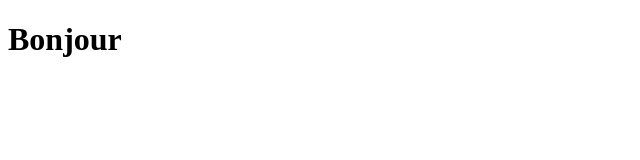
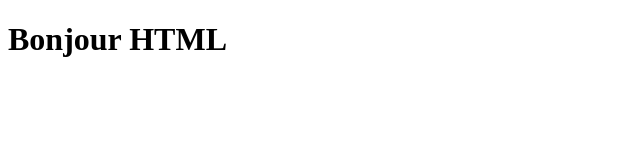
Before and after one commit to Adil11110/tp1-web-Adil11110-, a plain HTML site: page index.html in a window 1280 px wide. Shown: the whole page, without its empty margins (0-640 px from the left). Drawn offline with Linux system fonts and the light colour scheme.

Commit message:
MAJ index.html

```diff
--- a/index.html
+++ b/index.html
@@ -6,7 +6,7 @@
 <title>Mon TP HTML</title>
 </head>
 <body>
-<h1>Bonjour </h1>
+<h1>Bonjour HTML</h1>
 </body>
 
 </html>
```
